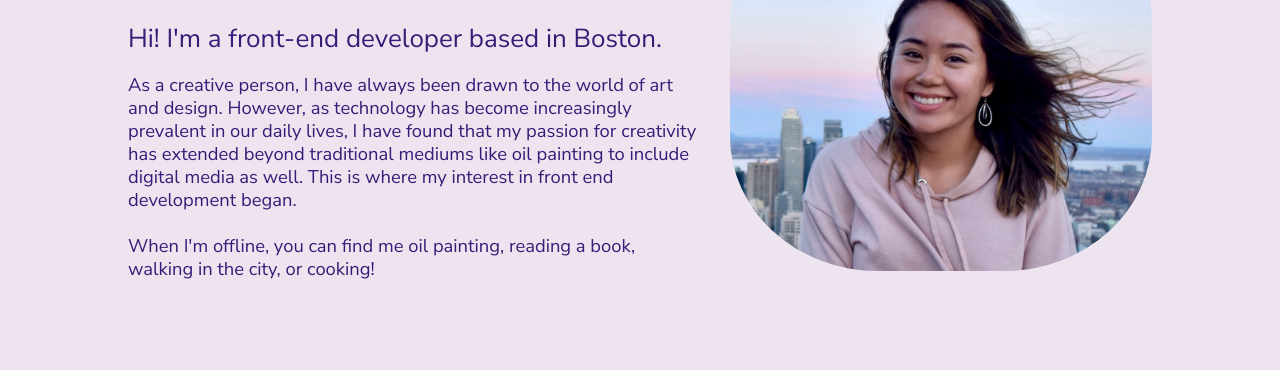
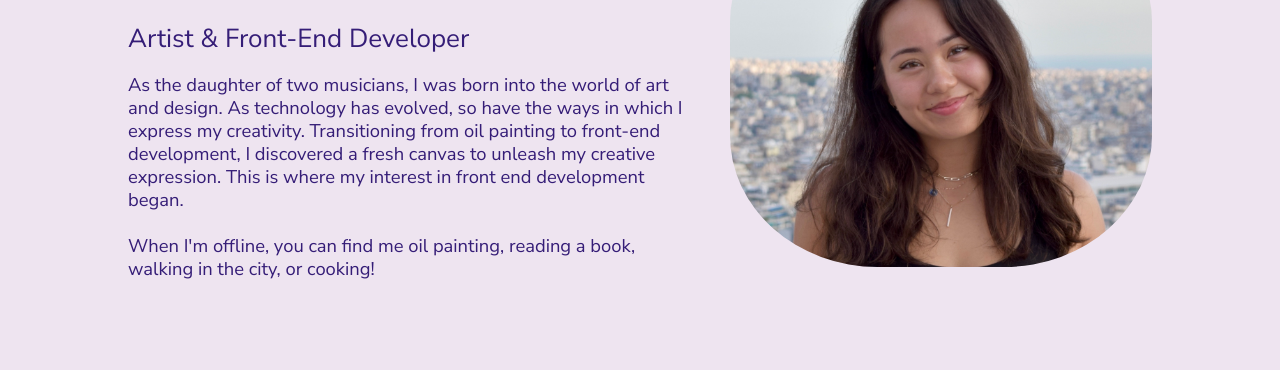
Before and after one commit to AsiaYapD/portfolio, a website built with webpack: page index.html in a window 1280 px wide. Shown: the part 320-690 px from the top of the page. Built offline with nearby package versions, Linux system fonts and the light colour scheme.

Commit message:
Added final html changes

```diff
--- a/index.html
+++ b/index.html
@@ -72,14 +72,15 @@
     <section class="about">
       <div class="content-wrapper">
         <div id="avatar" class="container">
-          <img class="my-avatar" src="./img/mtl-profile.JPG" alt="avatar of Asia">
+          <img class="my-avatar" src="./img/asia-photo.jpg" alt="avatar of Asia">
         </div>
         <div id="about-section">
           <h2>Asia.</h2>
-          <p class="about-me">Hi! I'm a front-end developer based in Boston.</p>
-          <p class="background-info">As a creative person, I have always been drawn to the world of art and design.
-            However, as technology has become increasingly prevalent in our daily lives, I have found that my passion
-            for creativity has extended beyond traditional mediums like oil painting to include digital media as well.
+          <p class="about-me">Artist & Front-End Developer</p>
+          <p class="background-info">As the daughter of two musicians, I was born into the world of art and design.
+            As technology has evolved, so have the ways in which I express my creativity.
+            Transitioning from oil painting to front-end development, I discovered a fresh canvas to unleash my creative
+            expression.
             This is where my interest in front end development began. <br><br>When I'm offline, you can find me oil
             painting,
             reading a book, walking in the city, or cooking!</p>
@@ -121,7 +122,8 @@
               <img src="./img/note-tracker-pic.png" alt="note tracker site">
             </a>
             <p class="project-language">CSS, JavaScript, React</p>
-            <p class="project-description">An interactive note tracking app that allows users to create “sticky notes” on their
+            <p class="project-description">An interactive note tracking app that allows users to create “sticky notes”
+              on their
               computers to keep track of their to-do items. </p>
             <a class="project-link" href="https://60uqns.csb.app/" target="_blank">live page</a>
           </div>
```
Also changed, not shown: img/Avatar-vector.svg (deleted), img/avatar-vector-format.svg (deleted), img/github-mark.png (deleted), img/linkedin-png.png (deleted), img/london.jpg (deleted), img/mk-profile.JPG (deleted), img/mtl-profile.JPG (deleted).
